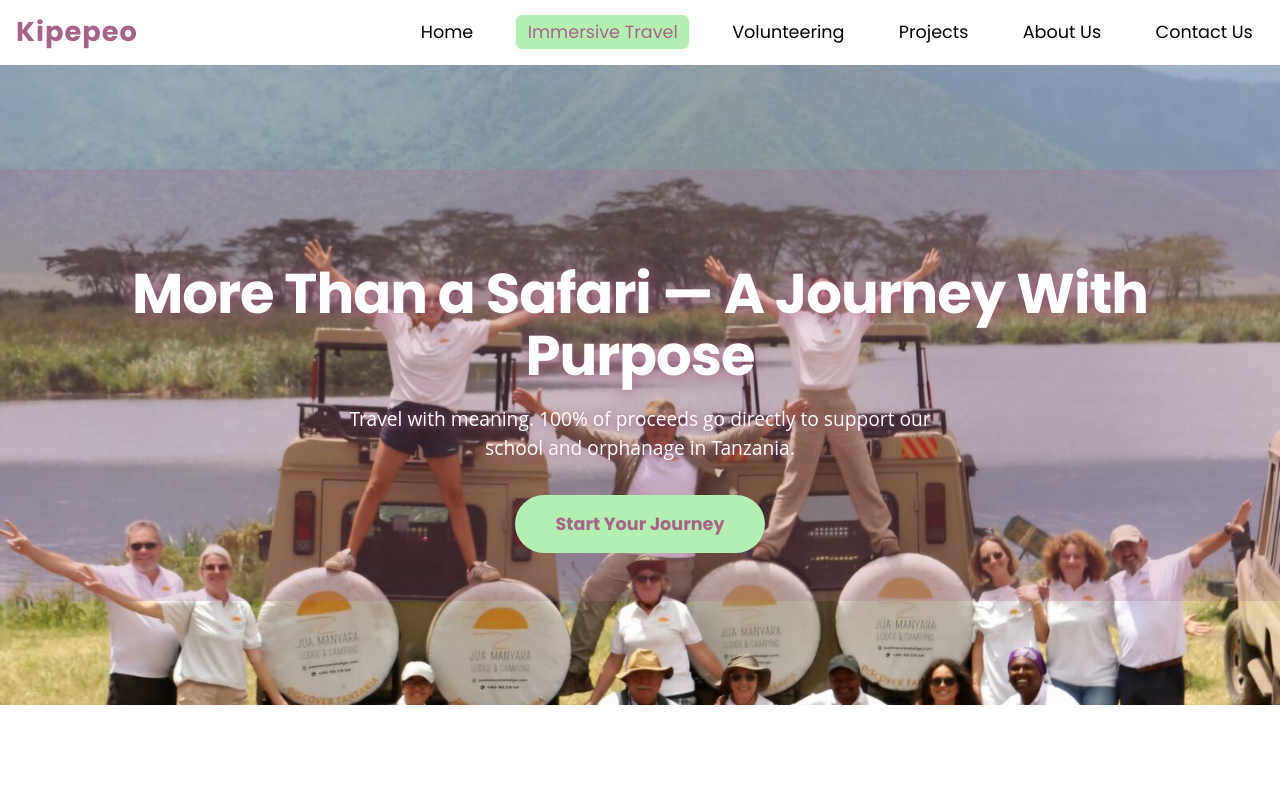
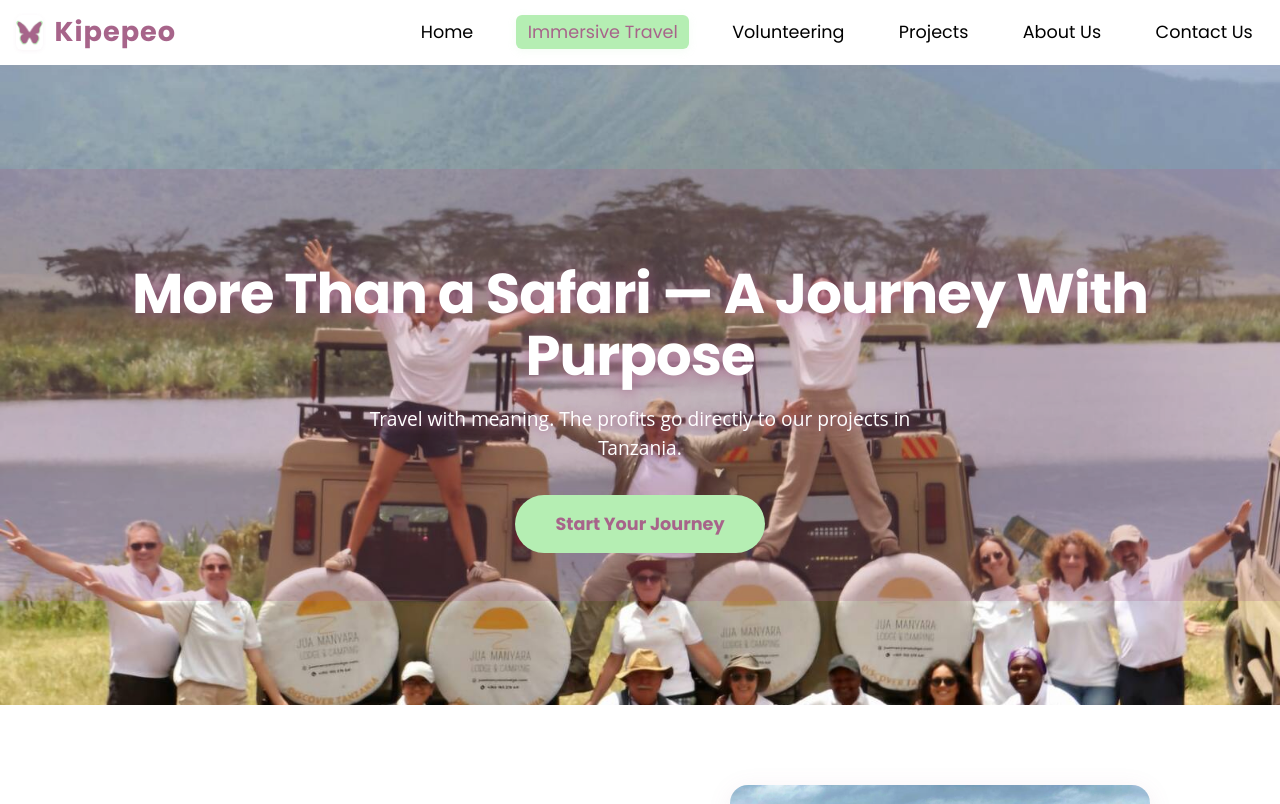
Before and after one commit to kipepeotanzania/platform, a React (Vite) app in the folder frontend/: page /travel in a window 1280 px wide. Shown: the top 804 px of the page. Built offline with nearby package versions, Linux system fonts and the light colour scheme.

Commit message:
publish web

```diff
--- a/frontend/src/components/Navbar.css
+++ b/frontend/src/components/Navbar.css
@@ -31,6 +31,27 @@
 }
 
 .navbar-scrolled .navbar-logo .logo-placeholder {
+  color: var(--color-accent);
+}
+
+.navbar-logo-link {
+  display: flex;
+  align-items: center;
+  text-decoration: none;
+}
+
+.navbar-logo-img {
+  height: 2.2rem;
+  max-width: 2.2rem;
+  margin-right: 0.7rem;
+  object-fit: contain;
+  border-radius: 6px;
+  box-shadow: 0 1px 4px rgba(167,100,138,0.07);
+  background: #fff;
+  transition: box-shadow 0.2s;
+}
+
+.navbar-logo-link:hover .logo-placeholder {
   color: var(--color-accent);
 }
 
--- a/frontend/src/components/Navbar.jsx
+++ b/frontend/src/components/Navbar.jsx
@@ -1,6 +1,7 @@
 import { useState, useEffect } from 'react';
 import { Link, useLocation } from 'react-router-dom';
 import './Navbar.css';
+import logo from '../assets/logo.png';
 
 const navLinks = [
   { name: 'Home', path: '/' },
@@ -24,7 +25,10 @@ export default function Navbar() {
   return (
     <nav className={`navbar${scrolled ? ' navbar-scrolled' : ''}`}>
       <div className="navbar-logo">
-        <span className="logo-placeholder">Kipepeo</span>
+        <Link to="/" className="navbar-logo-link" aria-label="Kipepeo Home">
+          <img src={logo} alt="Kipepeo logo" className="navbar-logo-img" />
+          <span className="logo-placeholder">Kipepeo</span>
+        </Link>
       </div>
       <ul className="navbar-links">
         {navLinks.map(link => (
--- a/frontend/src/pages/ImmersiveTravel.jsx
+++ b/frontend/src/pages/ImmersiveTravel.jsx
@@ -82,14 +82,14 @@ export default function ImmersiveTravel() {
             More Than a Safari — A Journey With Purpose
           </h1>
           <p style={{fontFamily:'Open Sans, Inter, sans-serif', fontSize:'1.2rem', color:'#fff', marginBottom:'2rem', maxWidth:600, marginLeft:'auto', marginRight:'auto', textShadow:'0 1px 8px #a7648a'}}>
-            Travel with meaning. 100% of proceeds go directly to support our school and orphanage in Tanzania.
+            Travel with meaning. The profits go directly to our projects in Tanzania.
           </p>
           <motion.button whileHover={{ scale: 1.07 }} whileTap={{ scale: 0.97 }} onClick={scrollToWhatIs} style={{background:'#b5eeb3', color:'#a7648a', border:'none', borderRadius:30, padding:'1rem 2.5rem', fontWeight:700, fontSize:'1.1rem', fontFamily:'Poppins, Nunito, sans-serif', cursor:'pointer', boxShadow:'0 4px 16px rgba(167,100,138,0.10)', transition:'background 0.2s'}}>Start Your Journey</motion.button>
         </motion.div>
       </section>
 
       {/* What is Immersive Travel? */}
-      <section ref={whatIsRef} style={{width:'100vw', background:'#fff', display:'flex', flexWrap:'wrap', alignItems:'center', justifyContent:'center', padding:'clamp(2rem, 8vw, 5rem) 0'}}>
+      <section ref={whatIsRef} style={{width:'100vw', background:'#fff', display:'flex', flexWrap:'wrap', alignItems:'center', justifyContent:'center', padding:'clamp(2rem, 8vw, 2rem) 0'}}>
         <div data-aos="fade-right" style={{flex:'1 1 350px', minWidth:280, maxWidth:600, padding:'clamp(1rem, 5vw, 3rem)'}}>
           <h2 style={{fontFamily:'Poppins, Nunito, sans-serif', fontWeight:700, fontSize:'2rem', color:'#a7648a', marginBottom:'1.2rem'}}>What is Immersive Travel?</h2>
           <p style={{fontFamily:'Open Sans, Inter, sans-serif', fontSize:'1.1rem', color:'#000', marginBottom:'1.5rem'}}>
@@ -153,10 +153,10 @@ export default function ImmersiveTravel() {
       </section>
 
       {/* Activities You'll Experience */}
-      <section style={{width:'100vw', background:'#fff', padding:'clamp(2rem, 8vw, 5rem) 0'}}>
+      <section style={{width:'100vw', background:'#fff', padding:'clamp(2rem, 8vw, 2rem) 0'}}>
         <h2 data-aos="fade-up" style={{fontFamily:'Poppins, Nunito, sans-serif', fontWeight:700, fontSize:'2rem', color:'#a7648a', textAlign:'center', marginBottom:'1.2rem'}}>Sample Itinerary</h2>
         <p data-aos="fade-up" data-aos-delay="100" style={{fontFamily:'Open Sans, Inter, sans-serif', fontSize:'1rem', color:'#a7648a', textAlign:'center', marginBottom:'2.5rem', maxWidth:600, marginLeft:'auto', marginRight:'auto', background:'#b5eeb3', borderRadius:12, padding:'0.8rem 1.2rem'}}>This is a sample itinerary and may be subject to change until final confirmation of the trip.</p>
-        <div style={{display:'flex', flexDirection:'column', gap:'2.5rem', maxWidth:700, margin:'0 auto', position:'relative', padding:'0 clamp(1rem, 5vw, 3rem)', marginBottom:'1.5rem'}}>
+        <div style={{display:'flex', flexDirection:'column', gap:'2.5rem', maxWidth:700, margin:'0 auto', position:'relative', padding:'0 clamp(1rem, 5vw, 3rem)', marginBottom:'1rem'}}>
           {[
             { day: 'Day 1', title: 'Departure', desc: 'Your adventure begins! Head to the airport and board your flight to Tanzania.' },
             { day: 'Day 2', title: 'Arrival in Tanzania', desc: 'Welcome to Mto wa Mbu! Settle into your accommodation at Jua Manyara Lodge, get a local SIM card, and rest for the days ahead.', img: it5 },
@@ -211,7 +211,7 @@ export default function ImmersiveTravel() {
       </section>
 
       {/* What's Not Included */}
-      <section style={{width:'100vw', background:'#fff', padding:'clamp(2rem, 8vw, 5rem) 0'}}>
+      <section style={{width:'100vw', background:'#fff', padding:'clamp(2rem, 8vw, 2rem) 0'}}>
         <h2 data-aos="fade-up" style={{fontFamily:'Poppins, Nunito, sans-serif', fontWeight:700, fontSize:'2rem', color:'#a7648a', textAlign:'center', marginBottom:'2.5rem'}}>What's Not Included</h2>
         <ul style={{listStyle:'none', padding:0, margin:0, maxWidth:600, marginLeft:'auto', marginRight:'auto', display:'flex', flexWrap:'wrap', gap:'1.5rem', justifyContent:'center'}}>
           {notIncluded.map((item, i) => (
```
Also changed, not shown: frontend/src/pages/Home.jsx (+13 -3 lines), frontend/src/assets/logo.png (added).
